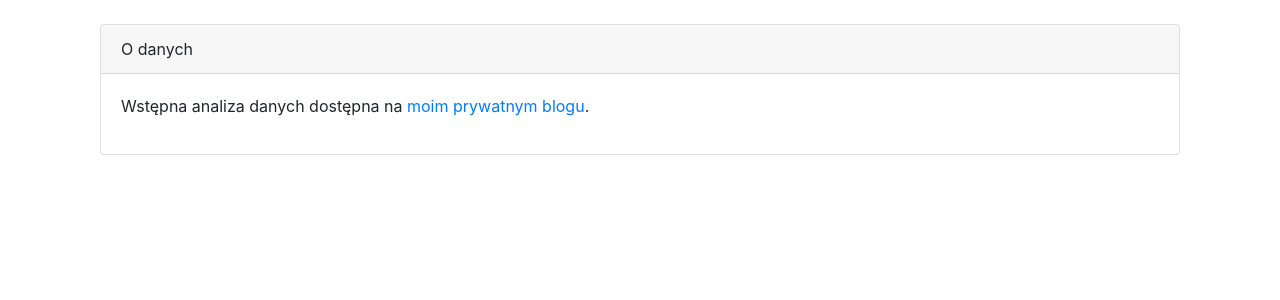
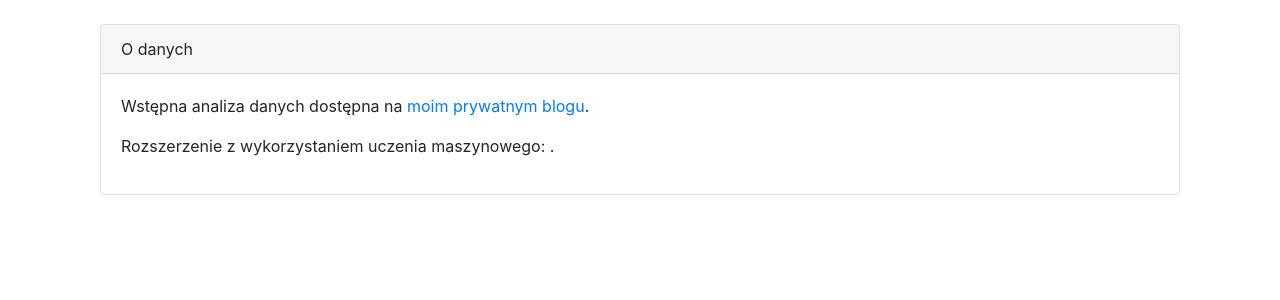
Before and after one commit to Najsztub/SzczecinMap, a Flask app: page /about_data in a window 1280 px wide. Shown: the part 56-356 px from the top of the page. Run offline with Flask 2, Linux system fonts and the light colour scheme; some libraries are stand-ins or nearby versions.

Commit message:
Added ML entry link

```diff
--- a/templates/about_data.html
+++ b/templates/about_data.html
@@ -10,7 +10,9 @@
                 <p>
                     {{ _('Wstępna analiza danych dostępna na')}} <a href="https://maten.pl/post/szczecin-analysis/">{{ _('moim prywatnym blogu')}}</a>.
                 </p>
-
+                <p>
+                    {{ _('Rozszerzenie z wykorzystaniem uczenia maszynowego: ')}} <a href="https://maten.pl/post/ml_analysis/"></a>.
+                </p>
             </div>
         </div>
     </div>
```
Also changed, not shown: translations/en/LC_MESSAGES/messages.po, 2 other files.
